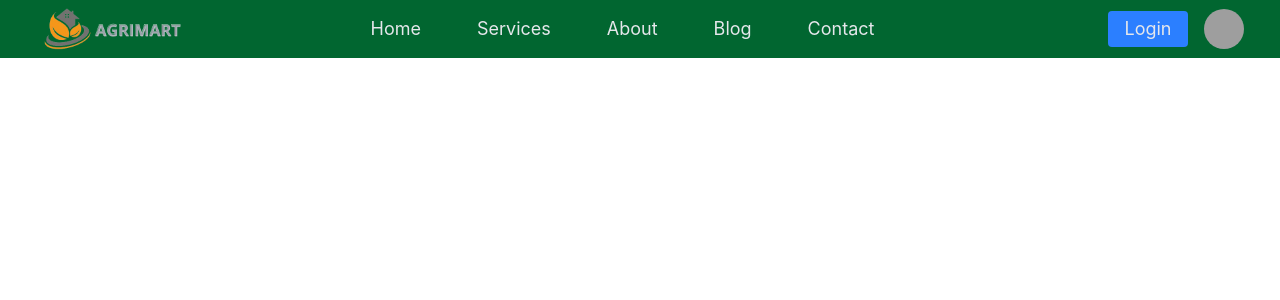
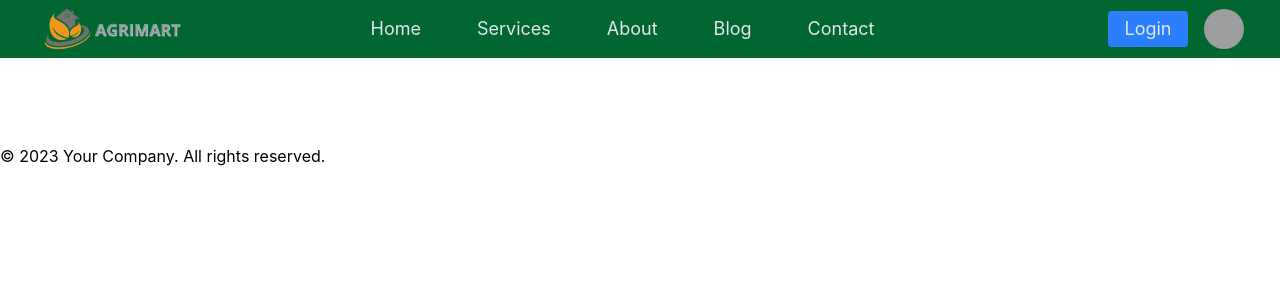
Before and after one commit to nidhinagpure/agrimart-shop, a React app in the folder frontend/: page / in a window 1280 px wide. Shown: the top 300 px of the page. Built offline with nearby package versions, Linux system fonts and the light colour scheme; grey boxes are pictures that could not be loaded; the HTML template or start-up script is replaced by a standard one.

Commit message:
add new footer

```diff
--- /dev/null
+++ b/frontend/src/component/Footer.jsx
@@ -0,0 +1,15 @@
+import React from 'react'
+
+
+
+function Footer() {
+  return (
+    <>
+    <div className='my-30'>
+        <p>&copy; 2023 Your Company. All rights reserved.</p>
+    </div>
+    </>
+  )
+}
+
+export default Footer
--- a/frontend/src/views/Home.jsx
+++ b/frontend/src/views/Home.jsx
@@ -1,5 +1,6 @@
 import React from 'react'
 import Navbar from '../component/Navbar'
+import Footer from '../component/Footer'
 
 function Home() {
   return (
@@ -7,6 +8,7 @@ function Home() {
 
       <Navbar />
       <h1> Hello Wolrd </h1>
+      <Footer />
     </div>
   )
 }
```
Also changed, not shown: frontend/src/component/Navbar.jsx (+11 -7 lines).
